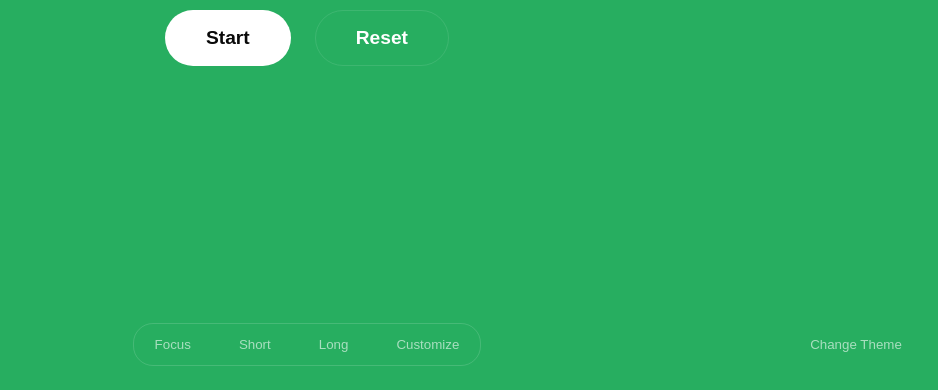
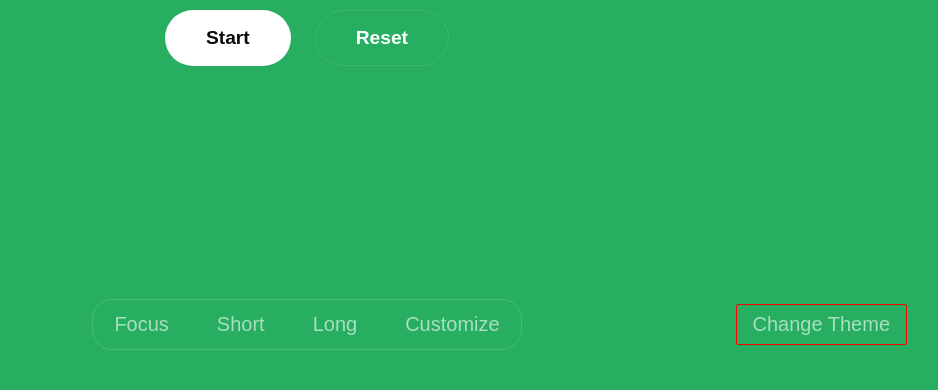
Before and after one commit to talisman8008/pomodoro, a website: page index.html in a window 1280 px wide. Both pictures are taken after a click on the button "Short". Shown: the part 410-800 px from the top of the page, without its empty margins (333-1271 px from the left). Drawn offline with Linux system fonts and the light colour scheme.

Commit message:
ui fixes -navbar now has an hover effect -fixed font size of the navbar -padding fixed to make it look higher

```diff
--- a/css/style.css
+++ b/css/style.css
@@ -85,16 +85,37 @@ body, html {
 /* =========================================
     (FOOTER)
    ========================================= */
+/*.bottom-settings {*/
+/*  padding: 2rem 3rem;*/
+/*  display: flex;*/
+/*  justify-content: space-between;*/
+/*  align-items: center;*/
+/*}*/
+
 .bottom-settings {
-  padding: 1.5rem 1rem;
+  display: flex;
+  justify-content: space-between; /* Pushes left, center, and right blocks apart */
+  align-items: center;
+  padding: 0px 40px 40px 40px;
+  width: 100%;
+}
 
+.footer-left, .footer-right {
+  flex: 1;
+}
+
+.footer-right {
   display: flex;
-  justify-content: space-between;
-  align-items: center;
+  justify-content: flex-end; /* Pushes the theme button to the very edge */
 }
-.spacer, #theme-toggle {
-  width: 150px;
-}
+
+
+
+/*.spacer, #theme-toggle {*/
+/*  width: 150px;*/
+/*}*/
+
+
 .mode-buttons {
   display: flex;
   border: rgba(255, 255, 255, 0.14) solid 1px;
@@ -104,29 +125,13 @@ body, html {
   gap: 1rem;
 }
 
-.active{
-  box-shadow: rgb(139 139 139 / 62%) 0px 0px 8px 0px;
-  background-color: var(--fillcolor);
-  border-radius: 20px;
-}
 
-
-#work-mode:hover{
+.active:hover{
   /*background-color: var(--fillcolor);*/
   border-radius: 20px;
+  border: rgba(255, 255, 255, 0.37) solid 1px;
   box-shadow: rgb(139 139 139 / 62%) 0px 0px 8px 0px;
-  transition: ease 0.5s;
-
-}
-#short-break:hover{
-  background-color: var(--fillcolor);
-  border-radius: 20px;
-  transition: ease 0.5s;
-}
-#long-break:hover{
-  background-color: var(--fillcolor);
-  border-radius: 20px;
-  transition: ease 0.5s;
+  /*transition: ease 0.5s;*/
 }
 
 .mode-buttons button, #theme-toggle {
@@ -137,8 +142,12 @@ body, html {
   cursor: pointer;
   padding: 0.5rem 1rem;
   transition: color 0.3s ease;
+  font-size: 1.25rem;
 }
-
+#theme-toggle {
+  border: red solid 1px; !important;
+  border-radius:2px;
+}
 .mode-buttons button:hover, #theme-toggle:hover {
   color: var(--text-main);
 }
--- a/index.html
+++ b/index.html
@@ -36,16 +36,22 @@
     </div>
   </div>
 
+
   <footer class="bottom-settings">
-    <div class="spacer"></div>
+    <div class="footer-left"></div>
     <div class="mode-buttons">
-      <button id="work-mode">Focus</button>
-      <button id="short-break">Short</button>
-      <button id="long-break">Long</button>
-      <button id="custom-aloo">Customize</button>
+    <button id="work-mode" class="active">Focus</button>
+    <button id="short-break" class="active">Short</button>
+    <button id="long-break" class="active">Long</button>
+    <button id="custom-aloo" class="active">Customize</button>
+  </div>
+
+    <div class="footer-right">
+      <button id="theme-toggle">Change Theme</button>
     </div>
-    <button id="theme-toggle">Change Theme</button>
   </footer>
+
+
 </div>
 
 <!--==============================================-->
--- a/js/script.js
+++ b/js/script.js
@@ -22,10 +22,7 @@ const modes = {
 const timerDisplay = document.getElementById('timer');
 const resetBtn = document.getElementById('reset');
 const startBtn = document.getElementById('start');
-const shortBrk = document.getElementById('short-break');
-const longBrk = document.getElementById('long-break');
-const customtBrk = document.getElementById('custom-aloo');
-const Focusbtn = document.getElementById('work-mode');
+
 
 const alarm =document.getElementById('alarm');
 
@@ -98,8 +95,15 @@ function modeSwitcher(typashii) {
 
     updateDisplay();
 }
-
-shortBrk.addEventListener('click', () => modeSwitcher('SHORT'));
+const shortBrk = document.getElementById('short-break');
+const longBrk = document.getElementById('long-break');
+const customtBrk = document.getElementById('custom-aloo');
+const Focusbtn = document.getElementById('work-mode');
+shortBrk.addEventListener('click', () => {
+    modeSwitcher('SHORT');
+    console.log("its somehow clicked");
+    shortBrk.classList.add('active');
+});
 longBrk.addEventListener('click', () => modeSwitcher('LONG'));
 
 Focusbtn.addEventListener('click', () => modeSwitcher('WORK'));
```
